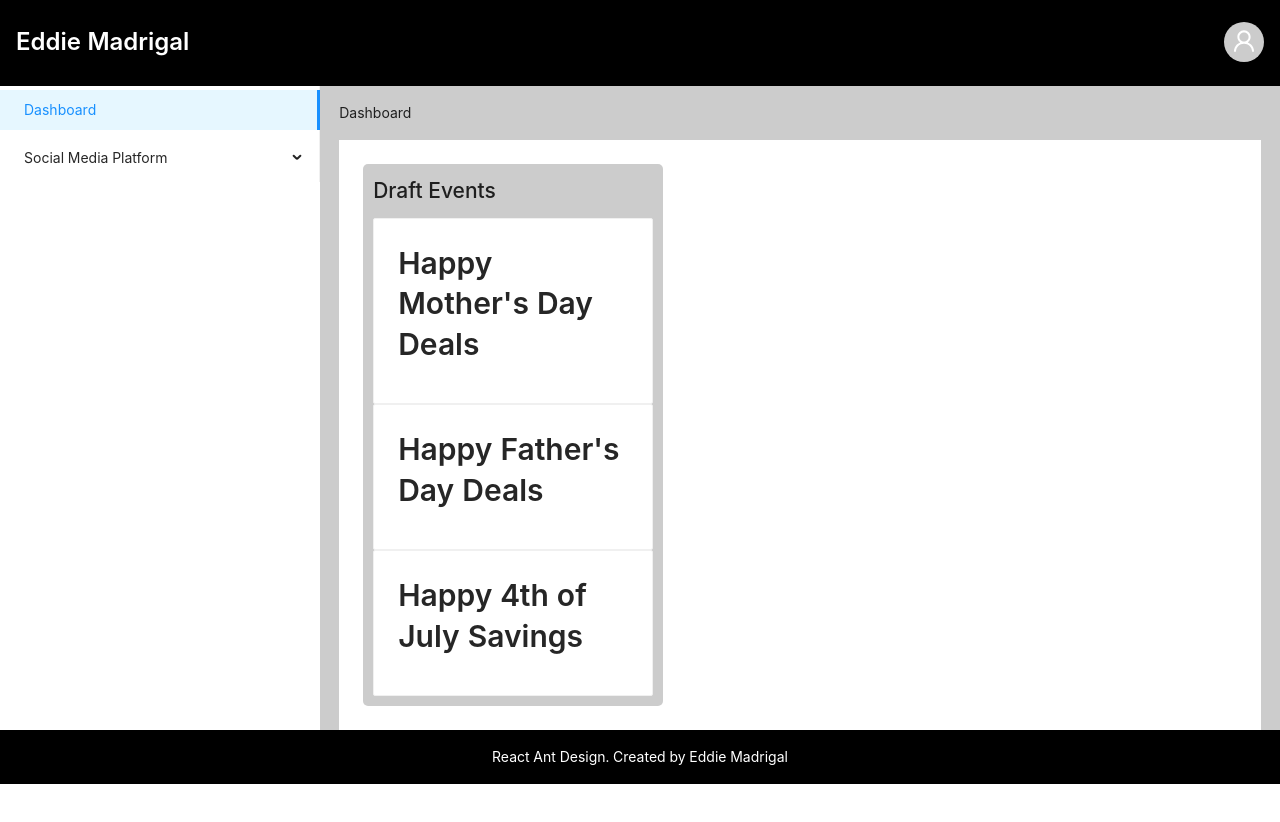
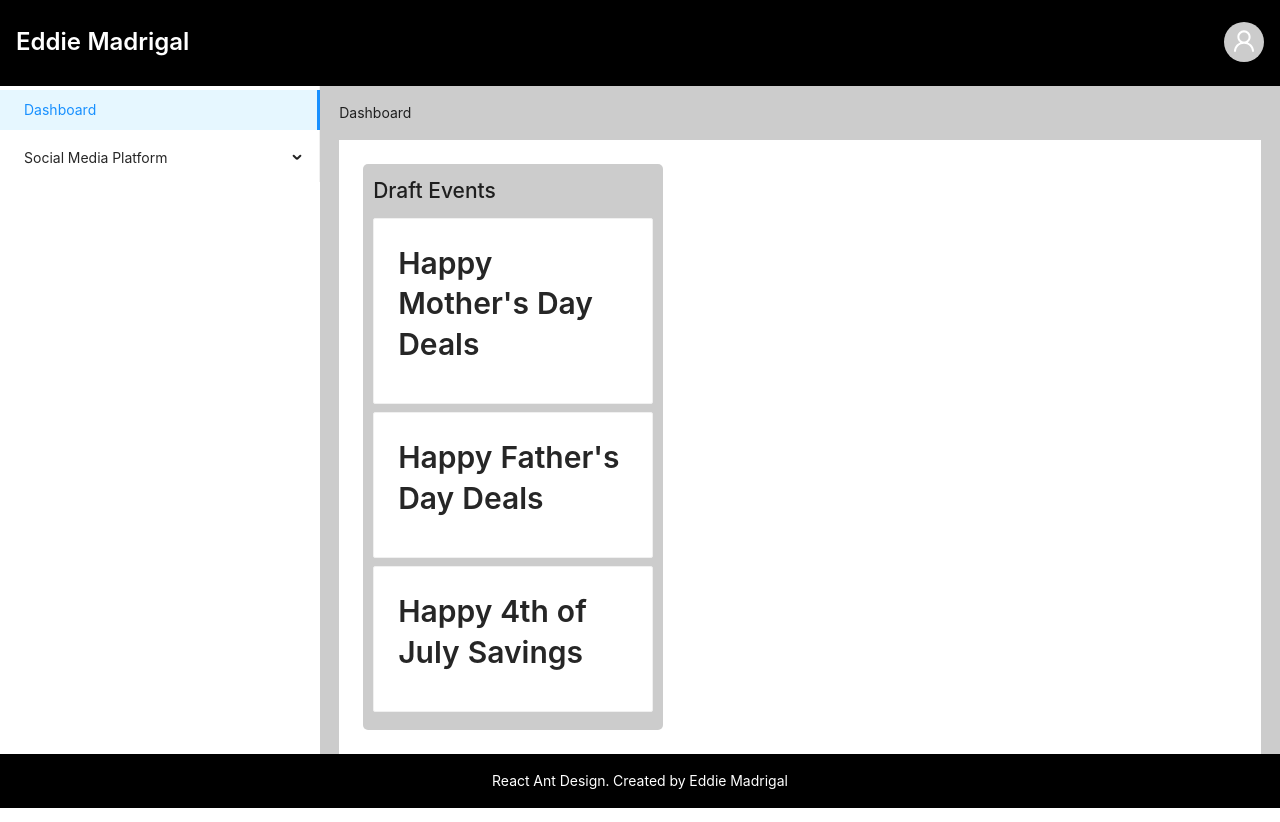
Before and after one commit to eddiemadrigal/react-antdesign-dashboard, a React (Create React App) app: page / in a window 1280 px wide. Before the commit the page ends 800 px from the top, so only its background shows below. Built offline with nearby package versions, Linux system fonts and the light colour scheme.

Commit message:
PostCard.js style updated

```diff
--- a/src/components/PostCard.js
+++ b/src/components/PostCard.js
@@ -5,10 +5,16 @@ const { Title } = Typography;
 
 const PostCard = ({text}) => {
   return (
-    <Card>
+    <Card style={ styles.cardContainer }>
       <Title level={2}>{text}</Title>
     </Card>
   )
 }
 
+const styles = {
+  cardContainer: {
+    marginBottom: 8
+  }
+}
+
 export default PostCard;
```
